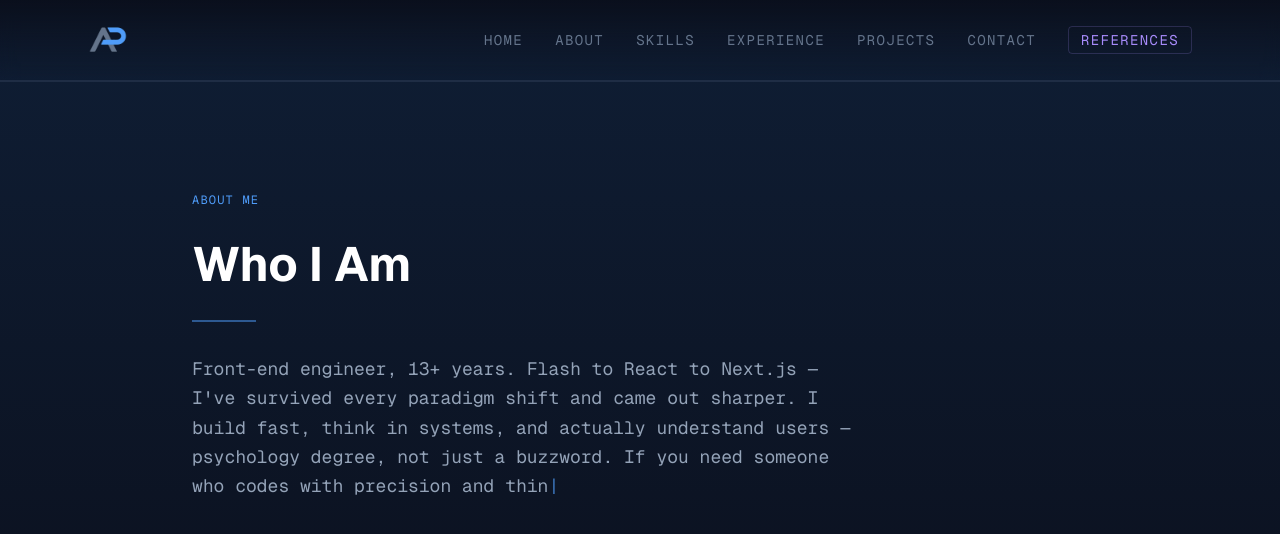
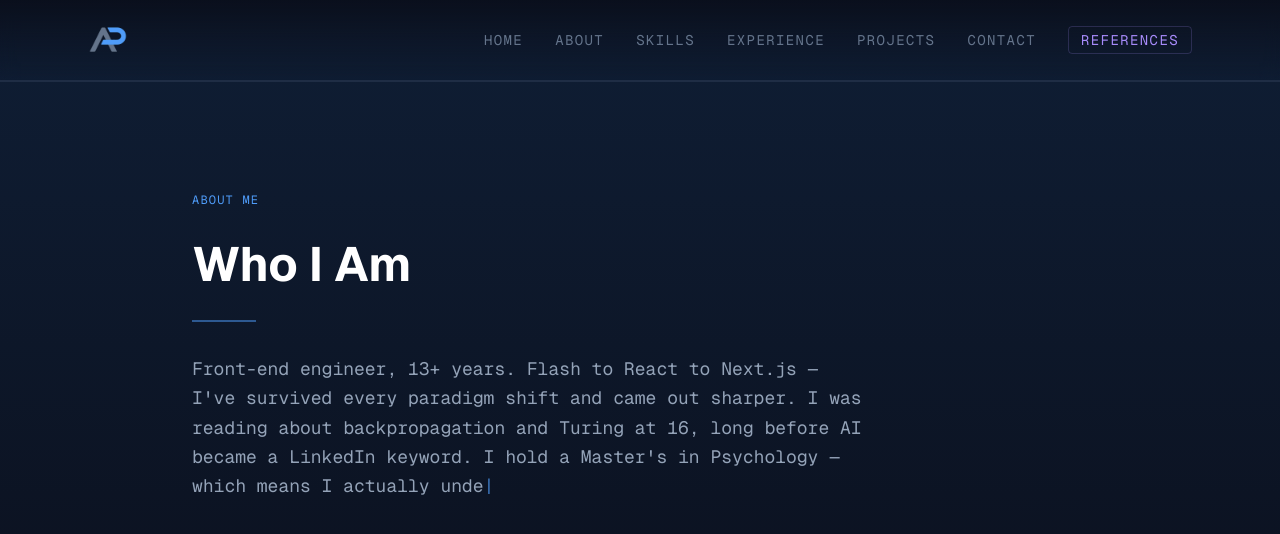
Before and after one commit to Jamisu/action-point, a Next.js app: page /about in a window 1280 px wide. Shown: the top 534 px of the page. Built offline with nearby package versions, Linux system fonts and the light colour scheme.

Commit message:
First data entry for the projects page

```diff
--- a/public/data/data.json
+++ b/public/data/data.json
@@ -190,5 +190,15 @@
     }
   ],
 
-  "projects": []
+  "projects": [
+    {
+      "title": "Action-Point Portfolio",
+      "date": "2025",
+      "image": "/AP_logo.png",
+      "shortDesc": "This portfolio. Next.js 15, TypeScript, Tailwind, Jest.",
+      "fullDesc": "Built from scratch across multiple sessions. Centralized data layer, context-driven architecture, section-by-section animations, Leaflet map, custom preloader, tooltip system.",
+      "stack": ["Next.js", "TypeScript", "React", "Tailwind", "Jest"],
+      "url": "https://action-point.vercel.app"
+    }
+  ]
 }
--- a/src/sections/About.tsx
+++ b/src/sections/About.tsx
@@ -2,7 +2,7 @@
 
 import { useEffect, useState } from 'react'
 
-const aboutText = "Front-end engineer, 13+ years. Flash to React to Next.js — I've survived every paradigm shift and came out sharper. I build fast, think in systems, and actually understand users — psychology degree, not just a buzzword. If you need someone who codes with precision and thinks beyond the ticket, we should talk."
+const aboutText = "Front-end engineer, 13+ years. Flash to React to Next.js — I've survived every paradigm shift and came out sharper. I was reading about backpropagation and Turing at 16, long before AI became a LinkedIn keyword. I hold a Master's in Psychology — which means I actually understand the humans using what I build. I don't panic at legacy codebases; I bring a shovel and a flashlight. If you need someone who codes with precision, thinks in systems, and operates well beyond the ticket — we should talk."
 
 interface TypeWriterProps {
   text: string
```
Also changed, not shown: src/types/types.ts (+5 -5 lines).
